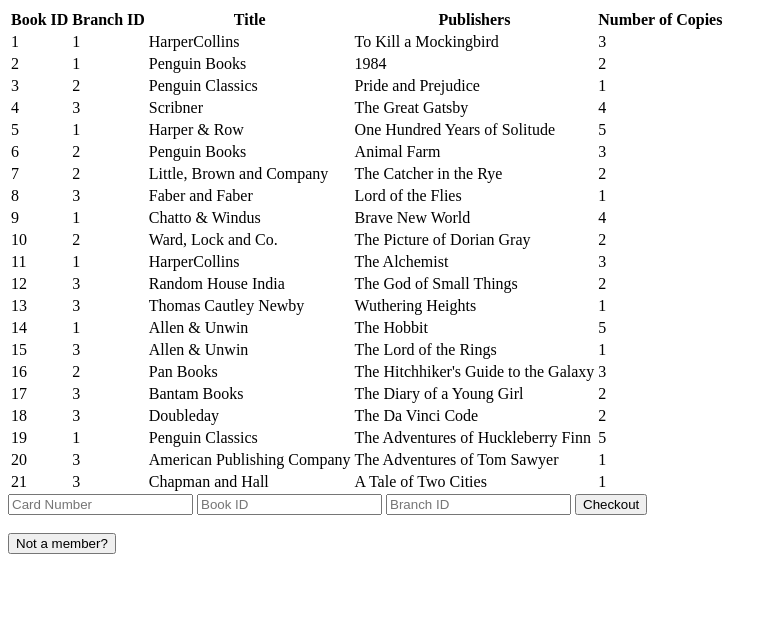
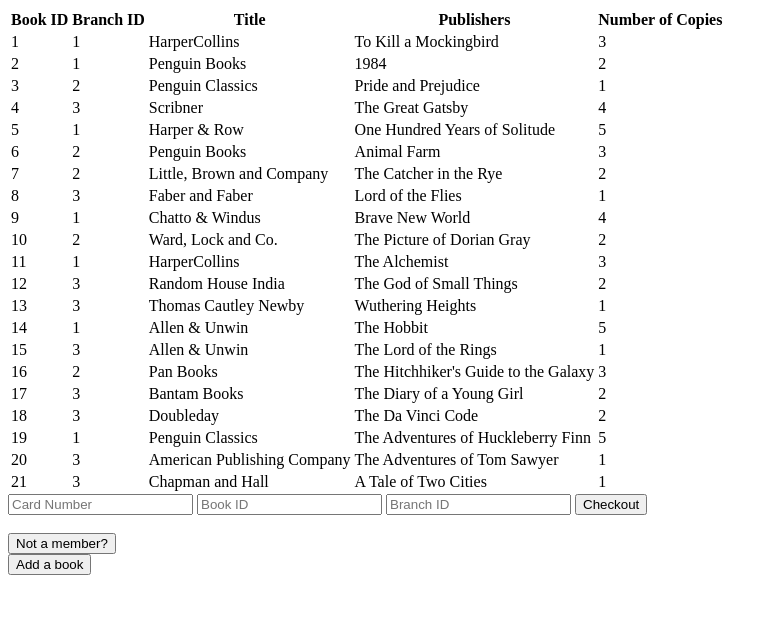
Before and after one commit to andrewmcl6081/LMS, a Flask app: page / in a window 1280 px wide. Shown: the top 639 px of the page, without its empty margins (0-777 px from the left). Run offline with Flask 3, Linux system fonts and the light colour scheme; data comes from the database, SQL or seed files in the repository; both versions use the stored data as it was after the commit.

Commit message:
Book template added

```diff
--- a/app.py
+++ b/app.py
@@ -22,7 +22,7 @@
     except Exception as e:
         print("Error: ", e)
 
-    return render_template('books.html', books=data)
+    return render_template('index.html', books=data)
 
 @app.route('/checkout', methods=['POST'])
 def checkout():
@@ -98,6 +98,9 @@
 
     return redirect(url_for('borrower'))
 
+@app.route('/book', methods=['GET'])
+def book():
+    return render_template('book.html')
 
 if __name__ == '__main__':
     app.run(debug=True, port=3000)
--- a/templates/books.html
+++ b/templates/index.html
@@ -36,6 +36,8 @@
     <br>
     <a href="{{ url_for('borrower') }}"><button>Not a member?</button></a>
 
+    <br>
+    <a href="{{ url_for('book') }}"><button>Add a book</button></a>
     <!-- JS alert if card_no is empty entered when checking out -->
     <script>
         document.getElementById('checkoutBtn').addEventListener('click', function() {
```
Also changed, not shown: templates/book.html (added, +11 -0 lines), templates/borrower.html (+0 -7 lines), LMS.db.
